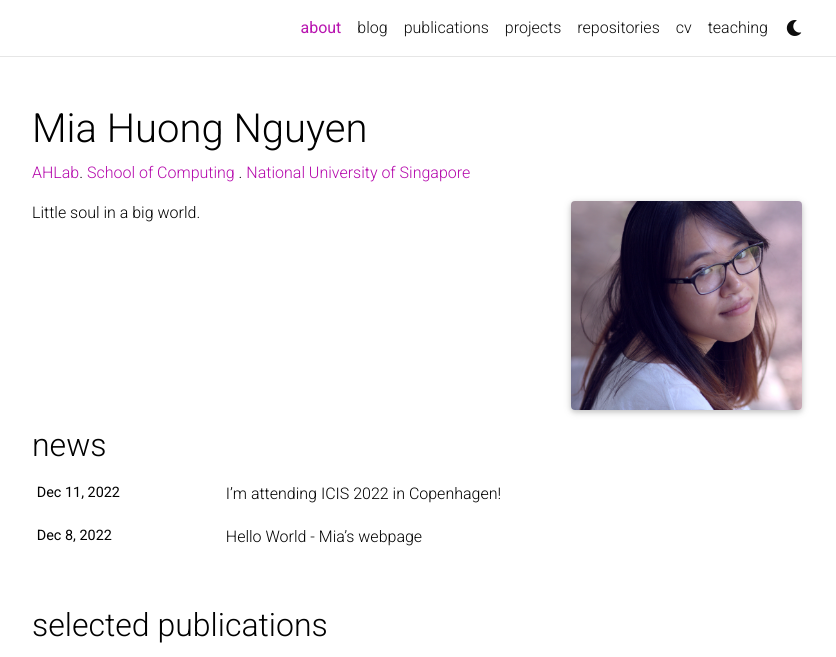
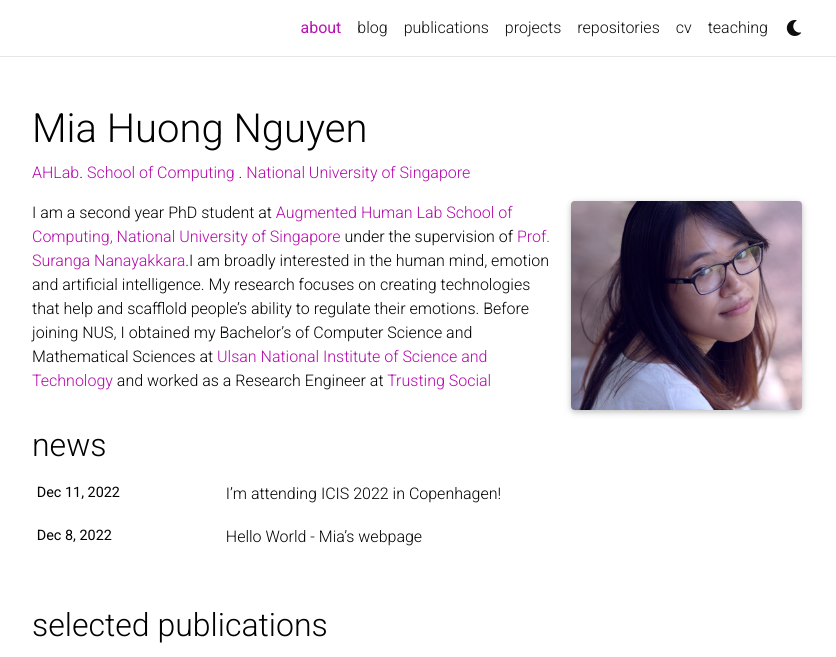
Before and after one commit to iammia0o/iammia0o.github.io, a Jekyll site: the page built from _pages/about.md, in a window 1280 px wide and 946 px high, cut to the strip 0-657 px from the top of the window. Shown: the whole strip, without its empty margins (223-1059 px from the left). Built offline with Jekyll 4.4.1, drawn with Linux system fonts in a browser that asks for light colours; full-size pictures stand in for the smaller copies a plugin makes; comment, search, counter and statistics services are not loaded; a style sheet for code colours, icons or effects is not loaded.

Commit message:
updated info

```diff
--- a/_pages/about.md
+++ b/_pages/about.md
@@ -24,4 +24,4 @@ Put your address / P.O. box / other info right below your picture. You can also
 
 Link to your social media connections, too. This theme is set up to use [Font Awesome icons](http://fortawesome.github.io/Font-Awesome/) and [Academicons](https://jpswalsh.github.io/academicons/), like the ones below. Add your Facebook, Twitter, LinkedIn, Google Scholar, or just disable all of them. -->
 
-Little soul in a big world.
+ I am a second year PhD student at <a target="_blank" href="https:ahlab.org" >Augmented Human Lab</a> <a target="_blank" href="https://nus.edu.sg">School of Computing, National University of Singapore</a> under the supervision of <a href="suranga.info">Prof. Suranga Nanayakkara</a>.I am broadly interested in the human mind, emotion and artificial intelligence. My research focuses on creating technologies that help and scafflold people's ability to regulate their emotions. Before joining NUS, I obtained my Bachelor's of Computer Science and Mathematical Sciences at <a target="_blank" href="unist.ac.kr">Ulsan National Institute of Science and Technology</a> and worked as a Research Engineer at <a target="_blank" href="trustingsocial.com">Trusting Social</a>
```
